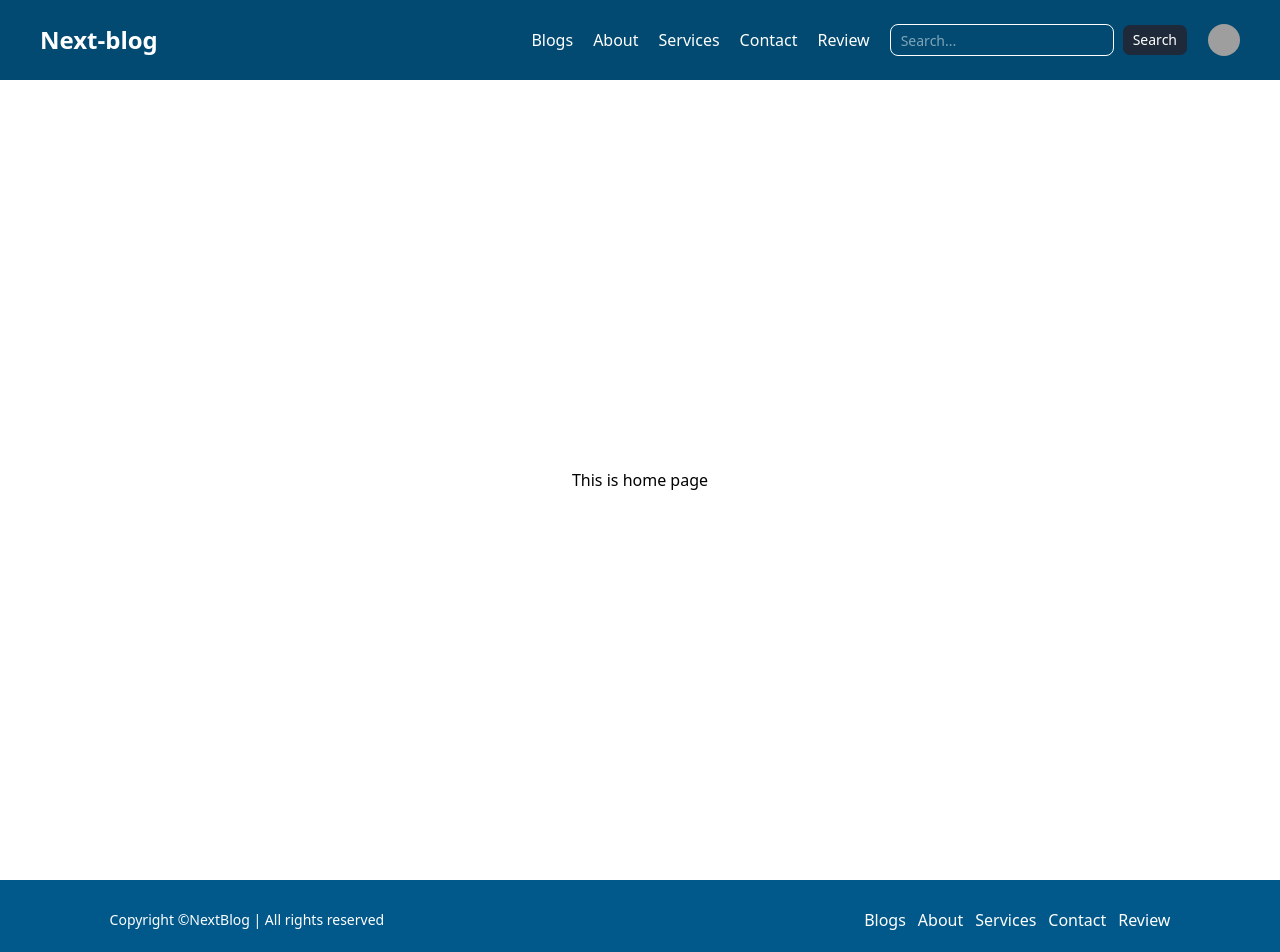
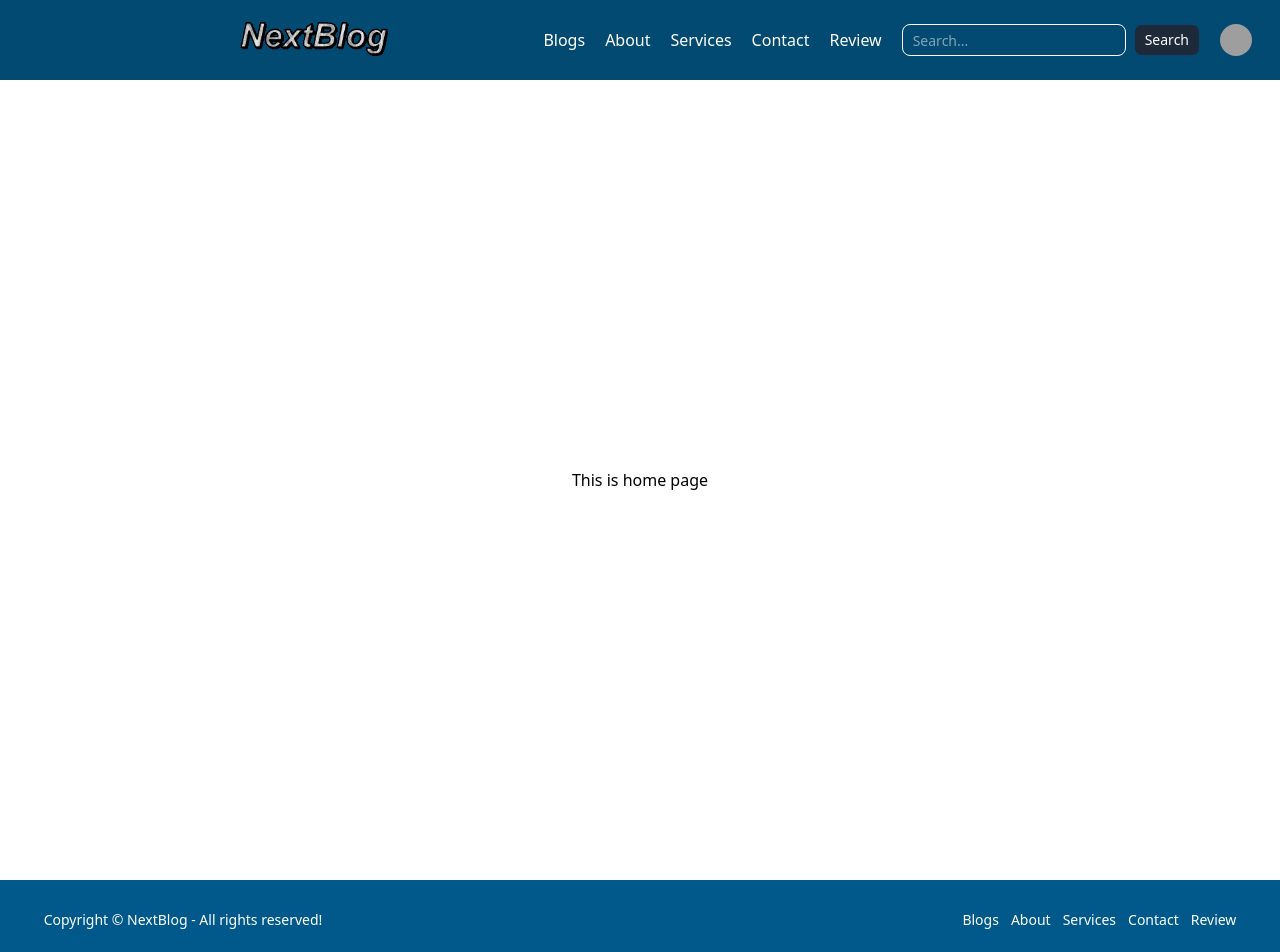
Before and after one commit to Munan95/next-blog, a Next.js app: page / in a window 1280 px wide. Shown: the top 952 px of the page. Built offline with nearby package versions, Linux system fonts and the light colour scheme; grey boxes are pictures that could not be loaded.

Commit message:
Update:Navbar and Footer and Change:App logo

```diff
--- a/src/components/Footer.js
+++ b/src/components/Footer.js
@@ -2,42 +2,41 @@ import Link from "next/link";
 
 const Footer = ()=>{
     return(
-        <div className="flex justify-center items-center gap-120 h-20 w-full bg-sky-800 py-4 text-white text-sm">
+        <div className="flex justify-center items-center gap-160 h-20 w-full bg-sky-800 py-4 text-white text-sm">
 
             <div>
-                <p className="flex">Copyright ©NextBlog | All rights reserved</p>
+                <p>Copyright &copy; NextBlog - All rights reserved!</p>
             </div>
 
             <div className="flex gap-3">
 
                 <Link
                     href="/blogs"
-                    className="text-base hover:text-gray-300 hover:underline">
+                    className="hover:text-gray-200 hover:underline">
                     Blogs
                 </Link>
 
                 <Link
                     href="/about"
-                    className="text-base hover:text-gray-300 hover:underline">
+                    className="hover:text-gray-200 hover:underline">
                     About
                 </Link>
 
-
                 <Link
                     href="/services"
-                    className="text-base hover:text-gray-300 hover:underline">
+                    className="hover:text-gray-200 hover:underline">
                     Services
                 </Link>
 
                 <Link
                     href="/contact"
-                    className="text-base hover:text-gray-300 hover:underline">
+                    className="hover:text-gray-200 hover:underline">
                     Contact
                 </Link>
 
                 <Link
                     href="/review"
-                    className="text-base hover:text-gray-300 hover:underline">
+                    className="hover:text-gray-200 hover:underline">
                     Review
                 </Link>
             </div>
--- a/src/components/Navbar.js
+++ b/src/components/Navbar.js
@@ -6,12 +6,12 @@ import { Input } from "@/components/ui/input";
 
 const Navbar = () => {
     return (
-        <div className="flex w-full h-20 px-10 items-center bg-sky-900 justify-between text-white">
+        <div className="flex w-full h-20 pl-60 pr-7 items-center bg-sky-900 justify-between text-white">
 
                 <Link
                     href="/"
                     className="font-bold text-2xl">
-                    Next-blog
+                    <img src="/text.gif" width={150} alt="Gif" />
                 </Link>
 
                 <div className="flex items-center gap-5">
```
Also changed, not shown: public/text.gif (added), 1 other file (tests, documents, lock files or other folders).
